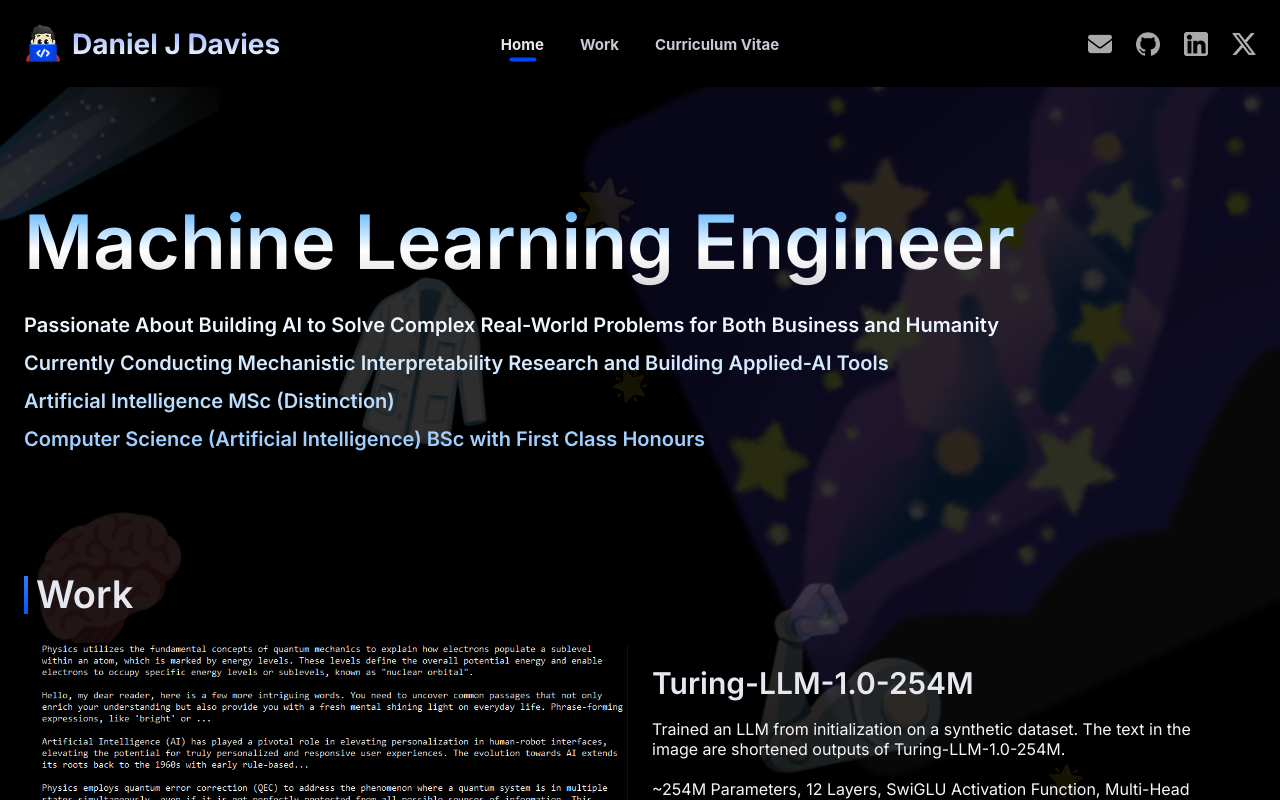
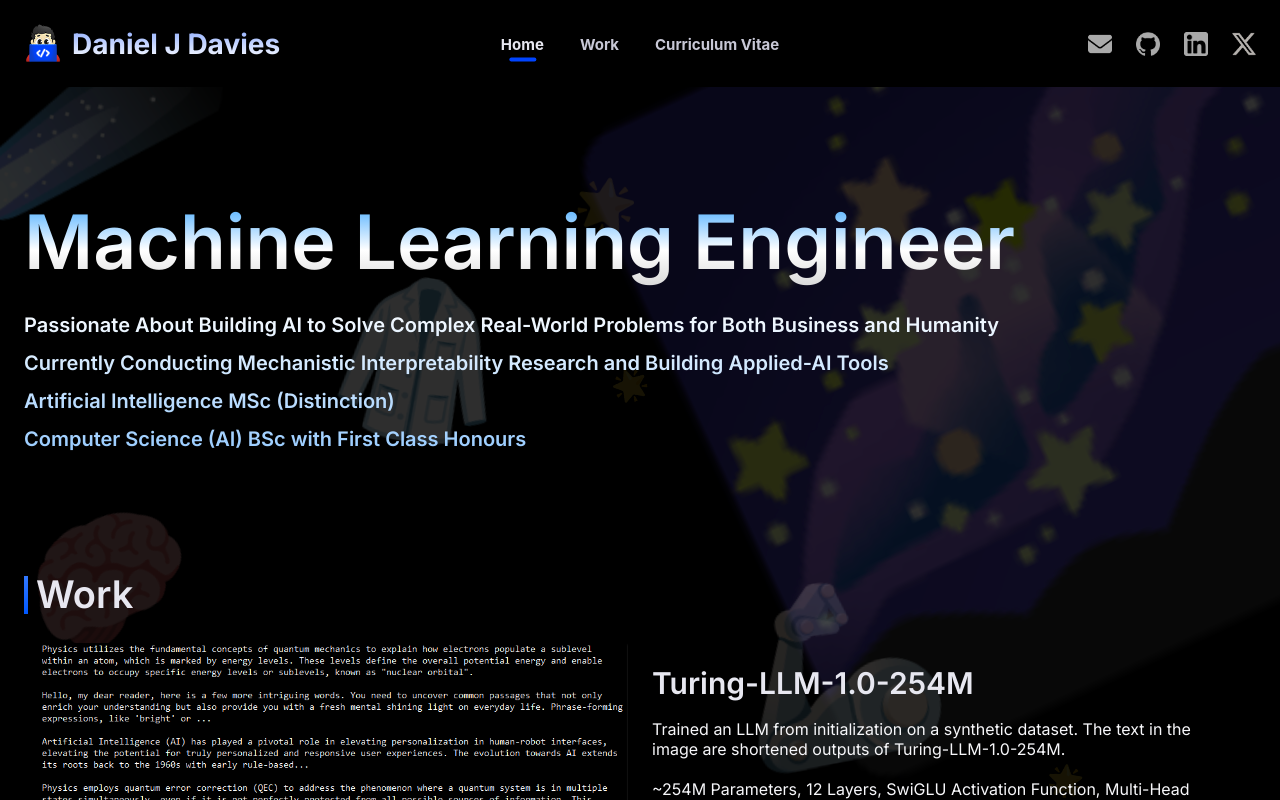
Before and after one commit to DanielJamesDavies/PortfolioWebsite, a React (Create React App) app: page / in a window 1280 px wide. Shown: the top 800 px of the page. Built offline with nearby package versions, Linux system fonts and the light colour scheme; a web font is replaced by a local one.

Commit message:
Update Subheadline.jsx

```diff
--- a/src/pages/Home/Subheadline/Subheadline.jsx
+++ b/src/pages/Home/Subheadline/Subheadline.jsx
@@ -11,7 +11,7 @@ export const Subheadline = () => {
 				<div className='home-subheadline-line-break' />
 				Artificial Intelligence MSc (Distinction)
 				<div className='home-subheadline-line-break' />
-				Computer Science (Artificial Intelligence) BSc with First Class Honours
+				Computer Science (AI) BSc with First Class Honours
 			</div>
 		</div>
 	);
```
